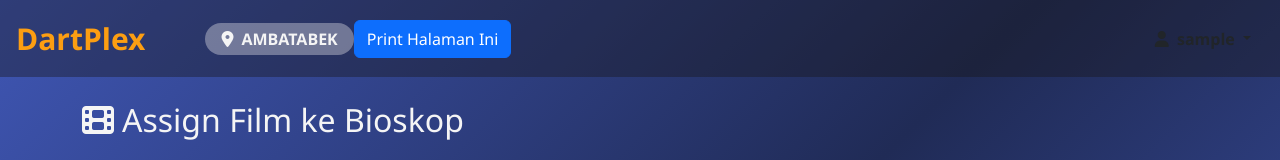
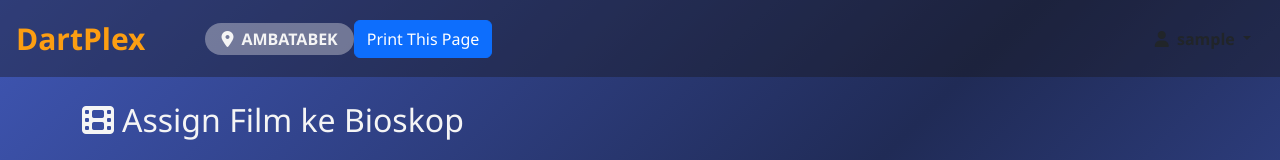
Before and after one commit to EL-43/DartPlex-Cinemas, a website: page External/assign.html in a window 1280 px wide. Shown: the top 160 px of the page. Drawn offline with nearby package versions, Linux system fonts and the light colour scheme; no server answers; sample sign-in values are in the browser's storage.

Commit message:
print buttons for real this time

```diff
--- a/External/assign.html
+++ b/External/assign.html
@@ -17,7 +17,9 @@
             <i class="fas fa-location-dot me-2"></i>
             <span class="fw-bold">AMBATABEK</span>
         </div>
-        <button class="btn btn-primary" onclick="window.print()">Print Halaman Ini</button>
+        <div>
+            <button class="btn btn-primary" onclick="window.print()">Print This Page</button>
+        </div>
         <div class="auth-buttons ms-auto">
             <a href="/login" class="loginbutton fw-bold">Login</a>
             <a href="/signup" class="signupbutton fw-bold rounded-pill px-3">Make an account</a>
```
Also changed, not shown: External/addmovie.html (+3 -1 lines).
